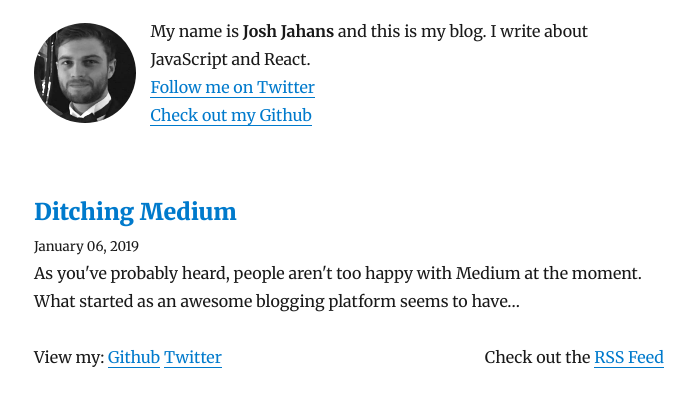
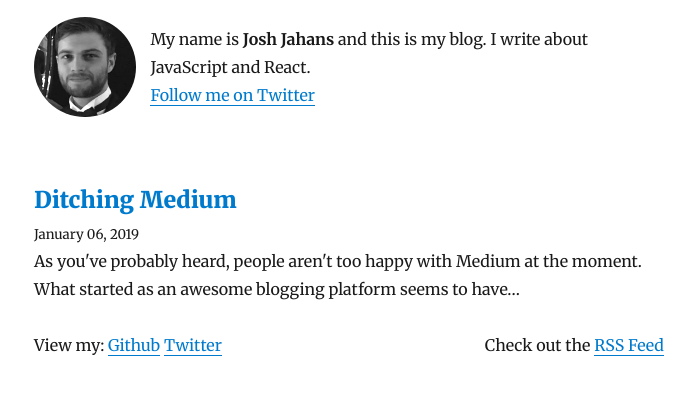
Before and after one commit to Jahans3/blog-josh-jahans, a Gatsby site: page / in a window 1280 px wide. Shown: the part 207-614 px from the top of the page, without its empty margins (291-985 px from the left). Built offline with nearby package versions, Linux system fonts and the light colour scheme; Gatsby itself is replaced by a stand-in of ours; some packages are replaced by stand-ins of ours.

Commit message:
remove github from bio

```diff
--- a/src/components/Bio.js
+++ b/src/components/Bio.js
@@ -31,10 +31,6 @@ function Bio () {
             <a href={`https://twitter.com/${twitter}`} style={{ marginTop: 50 }}>
               Follow me on Twitter
             </a>
-            <br />
-            <a href={`https://www.github.com/${github}`} style={{ marginTop: 50 }}>
-              Check out my Github
-            </a>
           </p>
         </div>
       )}
```
